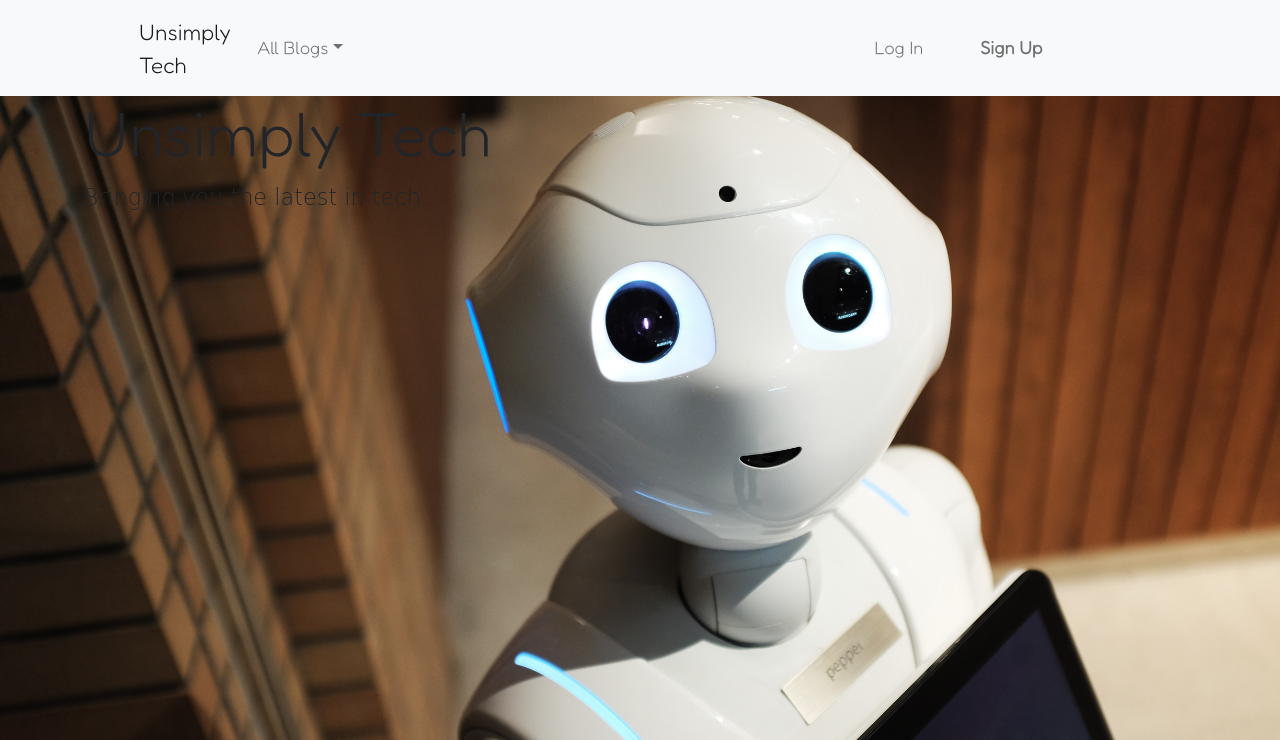
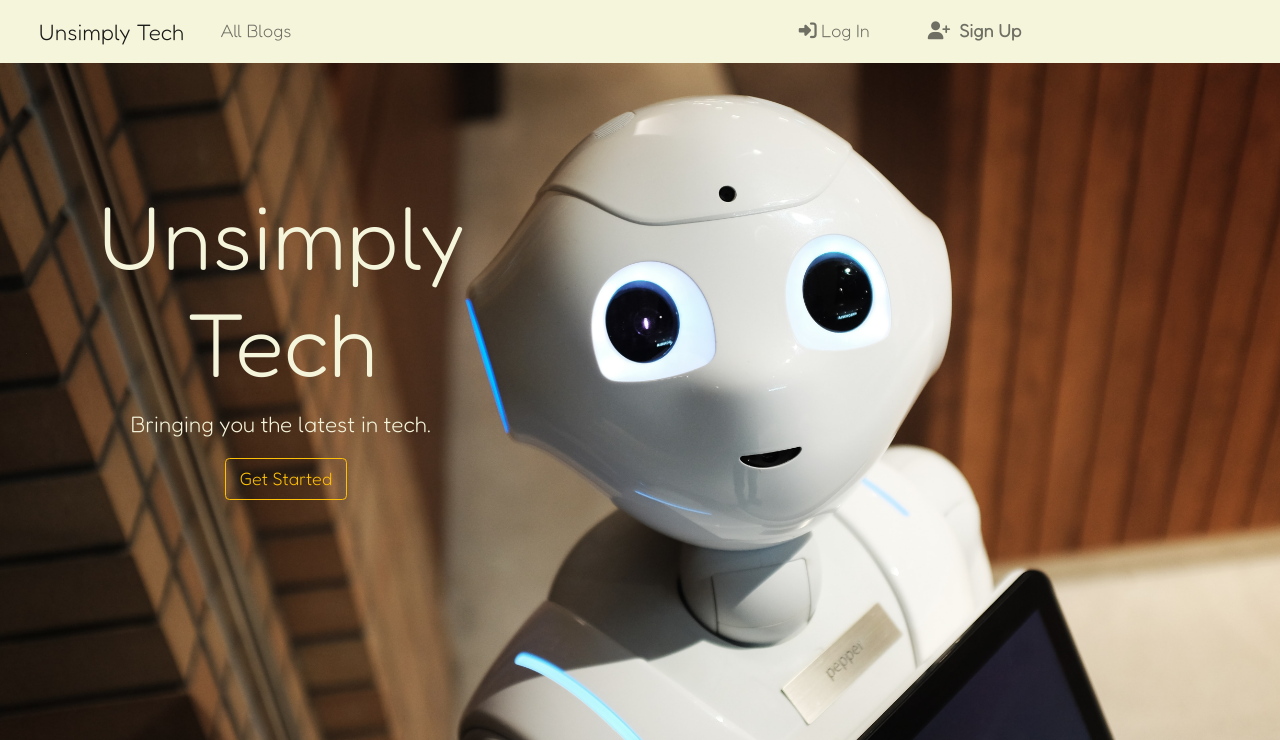
Before and after one commit to Miss-Faith/Unsimply-Tech, a Flask app: page / in a window 1280 px wide. Shown: the top 740 px of the page. Run offline with Flask 2, Linux system fonts and the light colour scheme; some libraries are stand-ins or nearby versions; some web fonts are replaced.

Commit message:
Update styling

```diff
--- a/app/static/css/styles.css
+++ b/app/static/css/styles.css
@@ -5,36 +5,39 @@
   font-family: 'Fredoka', sans-serif;
 }
 
-p{
-  font-family: 'Rancho', cursive;
-  font-size: large;
-}
-
 body {
   background-image: url('../images/image (2).jpg');
   background-position: center;
   background-size: cover;
   height: 100vh;
-
-}
-
-image-1 {
-  position: center;
-  height: 10px;
 }
 
 .tab-pane {
-  background-color: white;
+  background-color: beige;
 }
 
 .side2{
-  margin-left: 50%;
+  margin-left: 45%;
 }
 
 .side1{
-  margin-left: 10%;
+  margin-left: 2%;
 }
 
-button{
-  background-color: bisque;
+.navbar-expand-lg{
+  background-color: beige;
 }
+
+.jumbotron {
+  padding-top: 15vh;
+  padding-left: 3vh;
+  color: beige;
+}
+
+.heading {
+  color: beige;
+}
+
+a{
+  margin-left: 10px;
+}
--- a/app/templates/auth/login.html
+++ b/app/templates/auth/login.html
@@ -15,7 +15,7 @@
         </div>
       {% endfor %}
       <!-- Login form -->
-      {{wtf.quick_form(login_form, button_map={'submit':'warning'})}}
+      {{wtf.quick_form(login_form, button_map={'submit':'outline-warning'})}}
       <p> Don't have an account? <a href="{{url_for('auth.register')}}">Sign up here</a></p>
      </div>
      <div clas="col-md-2"> </div>
--- a/app/templates/auth/register.html
+++ b/app/templates/auth/register.html
@@ -8,7 +8,7 @@
       <div class="col-md-8 text-light">
       <br><br>
 
-      {{wtf.quick_form(registration_form, button_map={'submit':'warning'})}}
+      {{wtf.quick_form(registration_form, button_map={'submit':'outline-warning'})}}
 
     </div >
 
--- a/app/templates/base.html
+++ b/app/templates/base.html
@@ -6,6 +6,9 @@
   <meta name="viewport" content="width=device-width, initial-scale=1.0">
   <link rel="stylesheet" href="../static/css/styles.css" type="text/css">
   <link href="https://cdn.jsdelivr.net/npm/bootstrap@5.0.2/dist/css/bootstrap.min.css" rel="stylesheet" integrity="sha384-EVSTQN3/azprG1Anm3QDgpJLIm9Nao0Yz1ztcQTwFspd3yD65VohhpuuCOmLASjC" crossorigin="anonymous">
+
+  <link rel="stylesheet" href="https://maxcdn.bootstrapcdn.com/font-awesome/4.4.0/css/font-awesome.min.css">
+  <script src="https://kit.fontawesome.com/16fd123085.js" crossorigin="anonymous"></script>
   <title>Unsimply Tech</title>
 </head>
 <body>
--- a/app/templates/blogs.html
+++ b/app/templates/blogs.html
@@ -5,12 +5,12 @@
 
 <div class="container-fluid">
   <hr>
-  <h1>Tech Blogs</h1>
+  <h1 class="heading text-center">Tech Blogs</h1>
   <hr>
 
-  <div class="card">
+  <div class="card card_quote bg-dark">
     <div class="card-header">
-      Quote
+      <h6>Quote</h6>
     </div>
     <div class="card-body">
       <blockquote class="blockquote mb-0">
--- a/app/templates/comment.html
+++ b/app/templates/comment.html
@@ -14,7 +14,7 @@
             <p class="card-title">{{ comment.comment }}</p>
             <p class="card-text"> {{comment.user.username}}</p>
             {% if blog.user == current_user %}
-				  	<a href="{{url_for('main.delete_comment',comment_id = comment.id)}}" class="btn btn-info btn-sm"> Delete</a>
+				  	<a href="{{url_for('main.delete_comment',comment_id = comment.id)}}" class="btn btn-outline-warning btn-sm"> Delete</a>
 					  {% endif %}
           </div>
         </div>
--- a/app/templates/index.html
+++ b/app/templates/index.html
@@ -1,11 +1,13 @@
 {% extends 'base.html'%}
-
 {% block content %}
 
 <div class="jumbotron jumbotron-fluid">
-  <div class="container">
-    <h1 class="display-4">Unsimply Tech</h1>
-    <p class="lead">Bringing you the latest in tech.</p>
+  <div class="container index_container">
+    <div class ="col-4 text-center">
+      <h1 class="display-1">Unsimply <br>Tech</h1>
+      <p class="lead">Bringing you the latest in tech.</p>
+      <a href="{{url_for('main.blogs')}}" class="btn btn-md btn-outline-warning"> Get Started</a>
+    </div>
   </div>
 </div>
 
--- a/app/templates/navbar.html
+++ b/app/templates/navbar.html
@@ -1,19 +1,17 @@
-<nav class="navbar navbar-expand-lg navbar-light bg-light">
+<nav class="navbar navbar-expand-lg navbar-light">
   <div class="container-fluid">
     <a class=" side1 navbar-brand" href="/">
-      Unsimply <br> Tech
+      Unsimply Tech
     </a>
-    <button class="navbar-toggler" type="button" data-bs-toggle="collapse" data-bs-target="#navbarTogglerDemo02" aria-controls="navbarTogglerDemo02" aria-expanded="false" aria-label="Toggle navigation">
-      <span class="navbar-toggler-icon"></span>
-    </button>
+
     <div class="collapse navbar-collapse" id="navbarTogglerDemo02">
       <ul class="navbar-nav mr-auto">
-        <li class="nav-item dropdown">
-          <a class="nav-link dropdown-toggle" href="{{url_for('main.blogs')}}" id="navbarTogglerDemo02" role="button" data-bs-toggle="dropdown" aria-expanded="false">All Blogs</a>
+        <li class="nav-item">
+          <a class="nav-link" href="{{url_for('main.blogs')}}">All Blogs</a>
         </li>
         {% if current_user.is_authenticated %}
         <li class="nav-item dropdown">
-            <a class="nav-link" href="{{url_for('main.new_blog')}}" id="navbarTogglerDemo02" role="button" data-bs-toggle="dropdown" aria-expanded="false">New Blog</a>
+            <a class="nav-link" href="{{url_for('main.new_blog')}}">New Blog</a>
         </li>
         {% endif %}
       </ul>
--- a/app/templates/new_blog.html
+++ b/app/templates/new_blog.html
@@ -10,7 +10,7 @@
       <div class="col-md-8" id="postform">
         <br><br>
         <h2 class="text-center">Write your Blog Here!</h2>
-        {{wtf.quick_form(form, button_map={'submit':'warning'})}}
+        {{wtf.quick_form(form, button_map={'submit':'outline-warning'})}}
       </div>
     <div class="col-md-2"></div>
   </div>
--- a/app/templates/profile/profile.html
+++ b/app/templates/profile/profile.html
@@ -45,7 +45,7 @@
     <form  action="{{url_for('main.update_pic',uname=user.username)}}" method="post" enctype = "multipart/form-data">
 
       <input type="file"  name="photo" class="form-control" required>
-      <input type="submit" class="btn btn-warning">
+      <input type="submit" class="btn btn-outline-warning">
     </form>
       {% endif %}
   </div>
--- a/app/templates/update.html
+++ b/app/templates/update.html
@@ -26,7 +26,7 @@
                 <input type="text"  class="form-control" name ="newcomment" required>
               </div>
               <div class="md-form form-group">
-                <button class="btn btn-sm btn-outline-info">Comment</button>
+                <button class="btn btn-sm btn-outline-warning">Comment</button>
               </div>
             </form>
           </div>
@@ -38,9 +38,9 @@
       {% for page_num in blogs.iter_pages(left_edge = 1, right_edge = 1, left_current=1, right_current = 2) %}
       {% if page_num %}
       {% if blogs.page == page_num %}
-      <a href="{{url_for('main.user_posts',username = user.username,page = page_num)}}" class="btn btn-sm btn-info mb-2">{{ page_num }}</a>
+      <a href="{{url_for('main.user_posts',username = user.username,page = page_num)}}" class="btn btn-sm btn-outline-warning mb-2">{{ page_num }}</a>
       {% else%}
-      <a href="{{url_for('main.user_posts',username = user.username,page = page_num)}}" class="btn btn-sm btn-outline-info mb-2">{{ page_num }}</a>
+      <a href="{{url_for('main.user_posts',username = user.username,page = page_num)}}" class="btn btn-sm btn-outline-warning mb-2">{{ page_num }}</a>
       {% endif %}
       {% else%}
       ...
```
Also changed, not shown: app/main/views.py (+0 -7 lines), app/templates/macros.html (+5 -5 lines), app/templates/subscribe.html (deleted, +0 -16 lines), app/templates/user_posts.html (deleted, +0 -58 lines).
